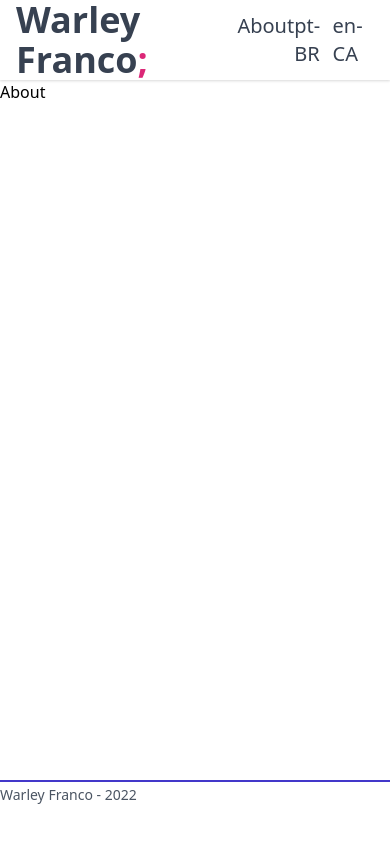
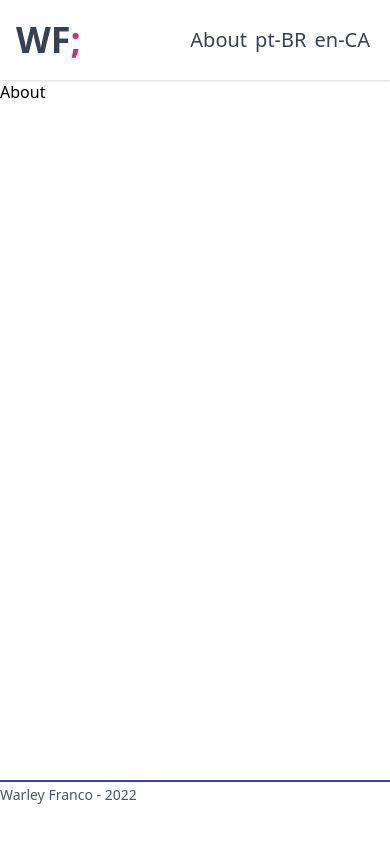
Before and after one commit to WarleyFranco/warleyfranco.github.io, a Next.js app: page /about in a window 390 px wide. Built offline with nearby package versions, Linux system fonts and the light colour scheme; what @tailwindcss/typography would draw is missing.

Commit message:
Update header responsiveness

```diff
--- a/src/components/layout/header.tsx
+++ b/src/components/layout/header.tsx
@@ -20,13 +20,16 @@ function Header() {
       <header className="flex items-center bg-white shadow h-20 px-4 justify-between">
         <Link href="/">
           <Anchor>
-            <h1 className="font-sans text-4xl font-bold text-gray-700">Warley Franco<span className="text-pink-600 text-4xl">;</span></h1>
+            <h1 className="font-sans text-4xl font-bold text-gray-700">
+              W<span className="hidden sm:inline sm:mr-2">arley</span>F<span className="hidden sm:inline">ranco</span>
+              <span className="text-pink-600 text-4xl">;</span>
+            </h1>
           </Anchor>
         </Link>
         <nav>
           <ul className="flex list-none">
             {navItems.map((item) => (
-              <li key={item.name}>
+              <li key={item.name} className="mx-1 md:mx-4">
                 <Link href={item.path} locale={locale}>
                   <Anchor>{t(item.name)}</Anchor>
                 </Link>
@@ -45,7 +48,7 @@ const LocaleLinks = () => {
   return (
     <>
       {Object.keys(Locales).map((locale) => (
-        <li key={locale}>
+        <li key={locale} className="mx-1 md:mx-4">
           <Link href={{ pathname, query }} locale={Locales[locale]}>
             <Anchor>{Locales[locale]}</Anchor>
           </Link>
```
